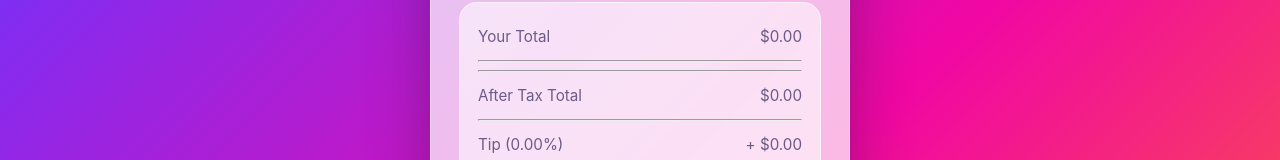
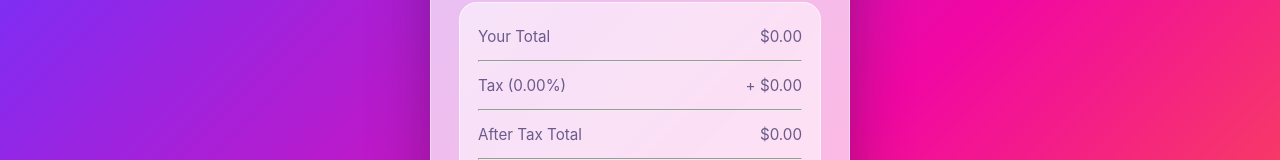
Before and after one commit to wattry/splitstupid, a React (Vite) app: page / in a window 1280 px wide. Shown: the part 846-1006 px from the top of the page. Built offline with nearby package versions, Linux system fonts and the light colour scheme; no server answers; what splitwise-ts would draw is missing.

Commit message:
fix: always show tax row, (0.00%) when empty

```diff
--- a/src/App.tsx
+++ b/src/App.tsx
@@ -305,10 +305,10 @@ export default function App() {
               <dd>{money(result.subtotal)}</dd>
             </div>
             <hr />
-            {result.taxAmt > 0 && <div className="row">
+            <div className="row">
               <dt>{taxLabel} ({taxPct.toFixed(2)}%)</dt>
               <dd>+ {money(result.taxAmt)}</dd>
-            </div>}
+            </div>
             <hr />
             <div className="row">
               <dt>After Tax Total</dt>
```
